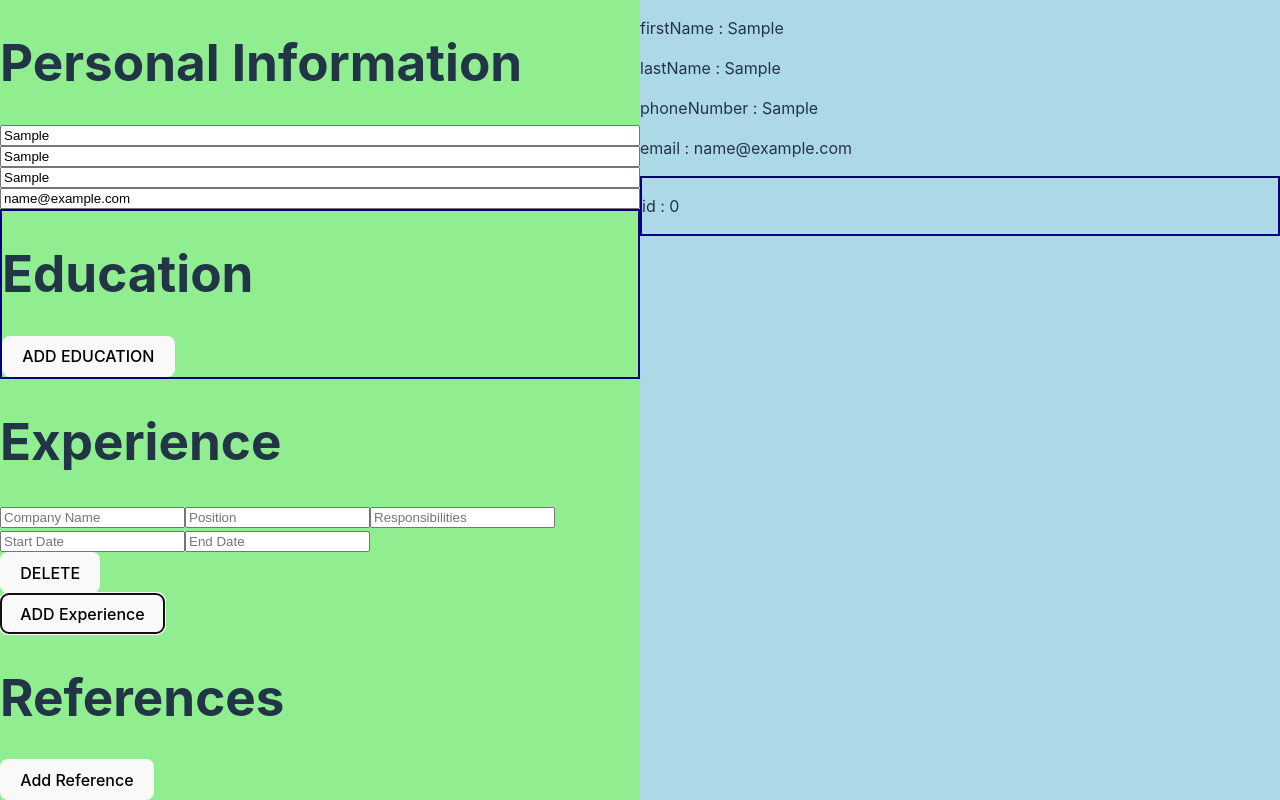
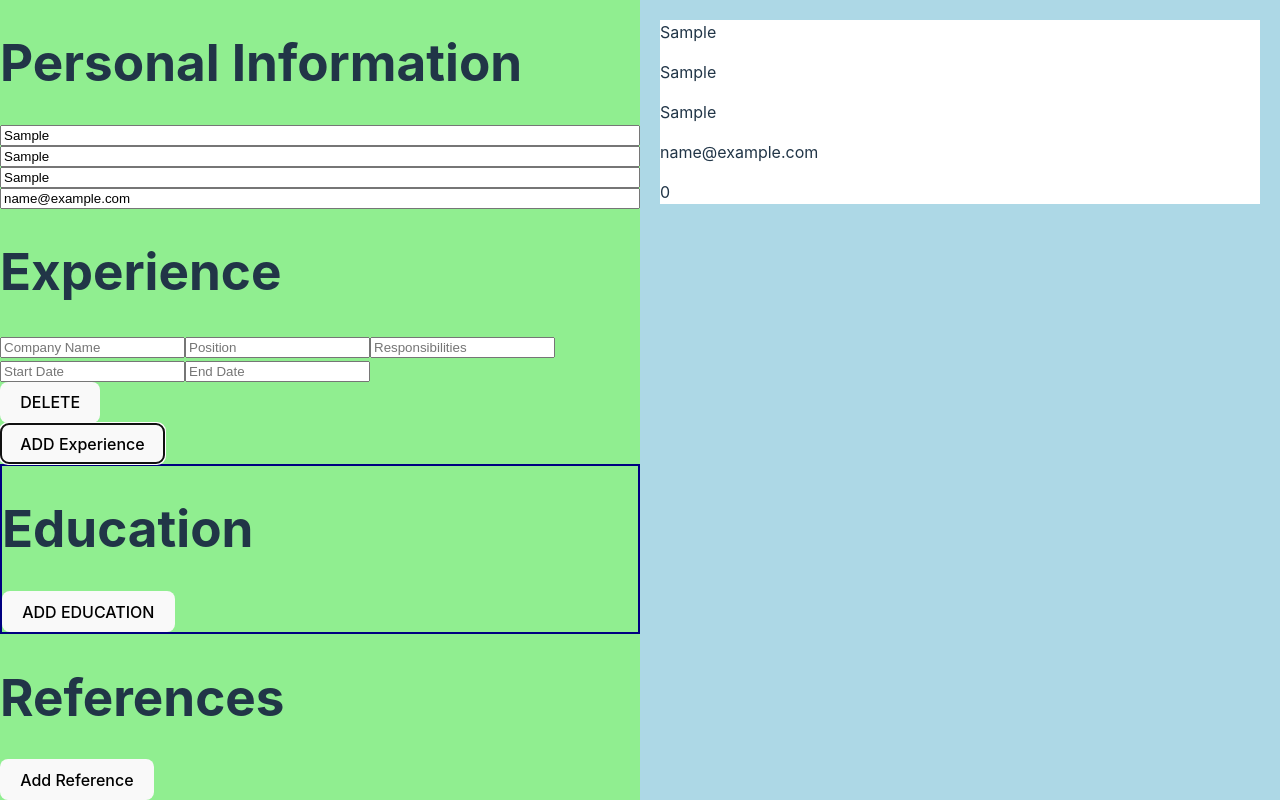
Before and after one commit to BrynyPatchett/cv-generator, a React (Vite) app: page / in a window 1280 px wide. Both pictures are taken after typing "Sample", "Sample", "Sample", "name@example.com" into the empty fields and a click on the button "ADD Experience". Built offline with nearby package versions, Linux system fonts and the light colour scheme.

Commit message:
added display component and moved input components to own folder

```diff
--- a/src/App.css
+++ b/src/App.css
@@ -39,3 +39,9 @@
 .education-section{
   border: 2px solid navy;
 }
+
+
+.cvDisplay{
+  background-color: rgb(255, 255, 255);
+  margin: 20px;
+}
--- a/src/App.jsx
+++ b/src/App.jsx
@@ -1,9 +1,10 @@
 import { useMemo, useState } from "react";
 import "./App.css";
-import PersonalInfo from "./components/personalInfo";
-import EducationPanel from "./components/educationPanel";
-import CareerPanel from "./components/careerPanel";
-import ReferencesPanel from "./components/referencesPanel";
+import PersonalInfo from "./components/inputComponents/personalInfo";
+import EducationPanel from "./components/inputComponents/educationPanel";
+import CareerPanel from "./components/inputComponents/careerPanel";
+import ReferencesPanel from "./components/inputComponents/referencesPanel";
+import CVDisplay from "./components/cvDisplay";
 
 function App() {
   //reduced an array to the largest id
@@ -69,17 +70,18 @@ function App() {
           personalInfo={personinfo}
           updatePersonalInfo={updatePersonalInfo}
         />
-        {/*Eduacational experience section */}
-        <EducationPanel
-          educationCredentials={educationCredentials}
-          setEducationCredentials={setEducationCredentials}
-          largestId={largestEducationId}
-        />
+
         {/*Career experience section */}
         <CareerPanel
           careerExperiences={careerExperiences}
           setcareerExperiences={setcareerExperiences}
           largestId={largestExperienceId}
+        />
+          {/*Eduacational experience section */}
+         <EducationPanel
+          educationCredentials={educationCredentials}
+          setEducationCredentials={setEducationCredentials}
+          largestId={largestEducationId}
         />
         <ReferencesPanel
           references={references}
@@ -89,34 +91,41 @@ function App() {
       </div>
 
       <div className="outputRight">
-        {/* Basic rendering of personal info */}
+{/*
         {Object.keys(personinfo).map((field) => (
           <p key={field}>{field + " : " + personinfo[field]}</p>
-        ))}
-        {/* Basic rendering of education info*/}
+        ))} */}
+        {/* Basic rendering of education info
         {educationCredentials.map((cred) => (
           <div key={cred.id} className="education-section">
             {Object.keys(cred).map((field) => (
               <p key={field}>{field + " : " + cred[field]}</p>
             ))}
           </div>
-        ))}
+        ))} */}
         {/* Basic rendering of career info*/}
-        {careerExperiences.map((cred) => (
+        {/* {careerExperiences.map((cred) => (
           <div key={cred.id} className="education-section">
             {Object.keys(cred).map((field) => (
               <p key={field}>{field + " : " + cred[field]}</p>
             ))}
           </div>
-        ))}{" "}
+        ))} */}
         {/* Basic rendering of career info*/}
-        {references.map((cred) => (
+        {/* {references.map((cred) => (
           <div key={cred.id} className="education-section">
             {Object.keys(cred).map((field) => (
               <p key={field}>{field + " : " + cred[field]}</p>
             ))}
           </div>
-        ))}
+        ))} */}
+        <CVDisplay personalInfo={personinfo} careerExperiences={careerExperiences} educationCredentials={educationCredentials} references={references} />
+
+
+
+
+
+
       </div>
     </>
   );
--- /dev/null
+++ b/src/components/cvDisplay.jsx
@@ -0,0 +1,32 @@
+import { render } from "react-dom"
+
+function CVDisplay({personalInfo,careerExperiences,educationCredentials,references}){
+
+
+    function renderFields(obj){
+        return Object.keys(obj).map((field => {
+            return<p key={field}>{obj[field]}</p>
+        }))
+    }
+
+    function renderArray(array){
+       return array.map(elem =>{
+            return (<div key={elem.id} className="credential">
+                {renderFields(elem)}
+            </div>)
+        })
+
+    }
+
+    return(
+        <div className="cvDisplay">
+           { renderFields(personalInfo)}
+           { renderArray(careerExperiences)}
+           { renderArray(educationCredentials)}
+           { renderArray(references)}
+        </div>
+    )
+
+}
+
+export default CVDisplay;
--- a/src/components/careerPanel.jsx
+++ b/src/components/inputComponents/careerPanel.jsx
@@ -1,6 +1,6 @@
 /* eslint-disable react/prop-types */
 import { useState } from "react";
-import {addNewCredential} from "../untils/stateUtils";
+import {addNewCredential} from "../../untils/stateUtils";
 import CareerSection from "./careerSection"
 
 
--- a/src/components/careerSection.jsx
+++ b/src/components/inputComponents/careerSection.jsx
@@ -1,6 +1,6 @@
 /* eslint-disable react/prop-types */
 
-import { removeCredential,updateCredential } from "../untils/stateUtils";
+import { removeCredential,updateCredential } from "../../untils/stateUtils";
 
 function CareerSection({cred,careerExperiences, setcareerExperiences}){
 
--- a/src/components/educationPanel.jsx
+++ b/src/components/inputComponents/educationPanel.jsx
@@ -1,6 +1,6 @@
 /* eslint-disable react/prop-types */
 import { useState } from 'react';
-import {addNewCredential} from "../untils/stateUtils";
+import {addNewCredential} from "../../untils/stateUtils";
 
 import EducationSection from './educationSection'
 
--- a/src/components/educationSection.jsx
+++ b/src/components/inputComponents/educationSection.jsx
@@ -1,4 +1,4 @@
-import { removeCredential,updateCredential } from "../untils/stateUtils";
+import { removeCredential,updateCredential } from "../../untils/stateUtils";
 
 
 /* eslint-disable react/prop-types */
--- a/src/components/referencesPanel.jsx
+++ b/src/components/inputComponents/referencesPanel.jsx
@@ -1,6 +1,6 @@
 import { useState } from "react";
 import ReferencesSection from "./referencesSection";
-import {addNewCredential} from "../untils/stateUtils";
+import {addNewCredential} from "../../untils/stateUtils";
 /* eslint-disable react/prop-types */
 
 function ReferencesPanel({references,setReferences,largestId}){
--- a/src/components/referencesSection.jsx
+++ b/src/components/inputComponents/referencesSection.jsx
@@ -1,4 +1,4 @@
-import { removeCredential,updateCredential } from "../untils/stateUtils";
+import { removeCredential,updateCredential } from "../../untils/stateUtils";
 /* eslint-disable react/prop-types */
 function ReferencesSection({cred,references,setReferences}){
 
```
Also changed, not shown: src/components/inputComponents/personalInfo.jsx (renamed from src/components/personalInfo.jsx), src/components/panel.jsx (deleted), src/components/section.jsx (deleted).
